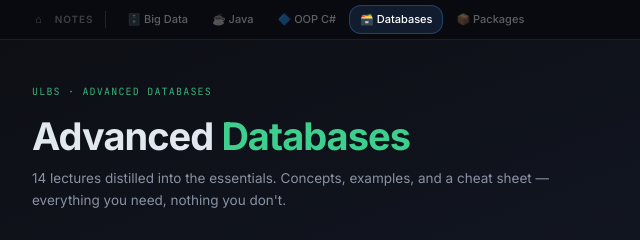
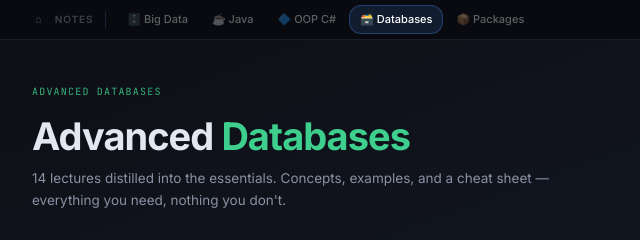
Before and after one commit to Iulia2005/Cheatsheets_Year2_Sem2, a plain HTML site: page AdvancedDatabases.html in a window 1280 px wide. Shown: the top 240 px of the page, 0-640 px from the left. Drawn offline with Linux system fonts and the light colour scheme.

Commit message:
Update AdvancedDatabases.html

```diff
--- a/AdvancedDatabases.html
+++ b/AdvancedDatabases.html
@@ -399,7 +399,7 @@ code { padding: 1px 6px; }
 
 <div class="page-header">
   <div class="page-header-inner">
-    <div class="page-label">ULBS · Advanced Databases</div>
+    <div class="page-label">Advanced Databases</div>
     <h1>Advanced <span>Databases</span></h1>
     <p>14 lectures distilled into the essentials. Concepts, examples, and a cheat sheet — everything you need, nothing you don't.</p>
   </div>
```
